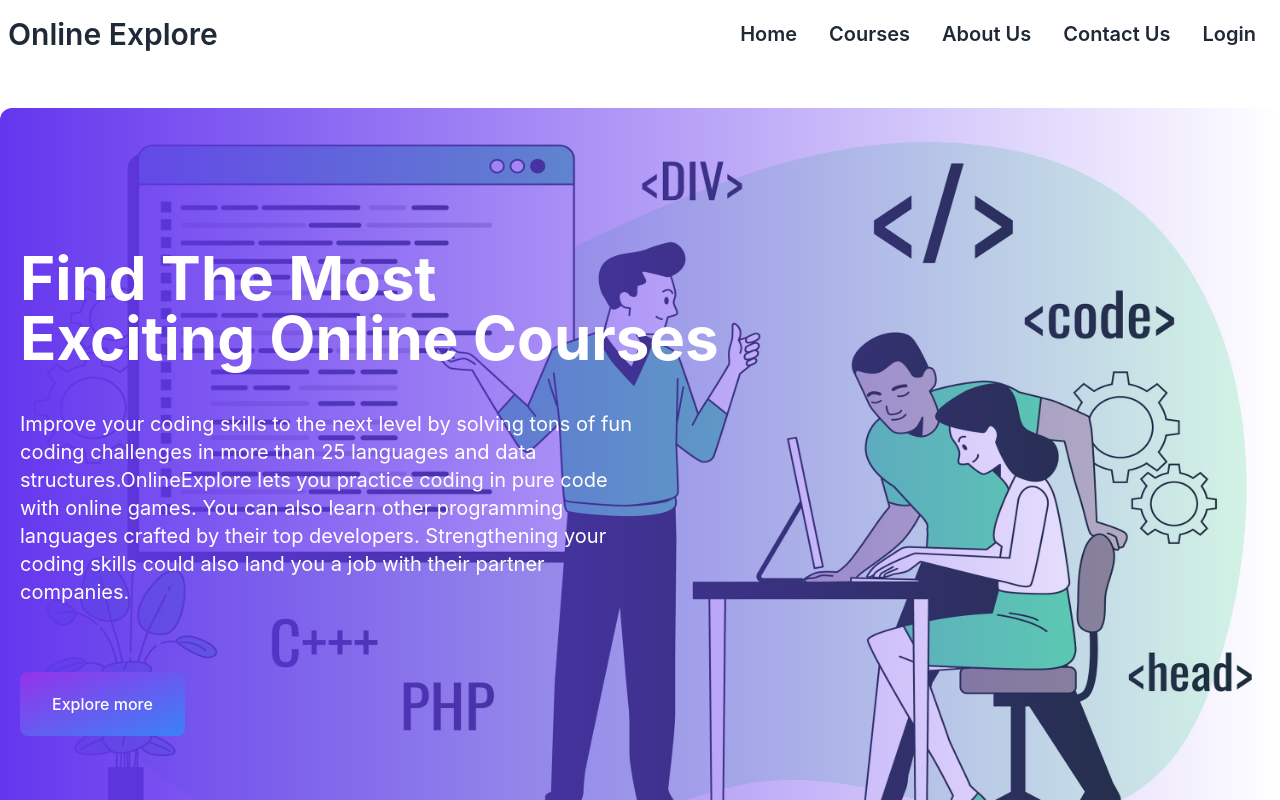
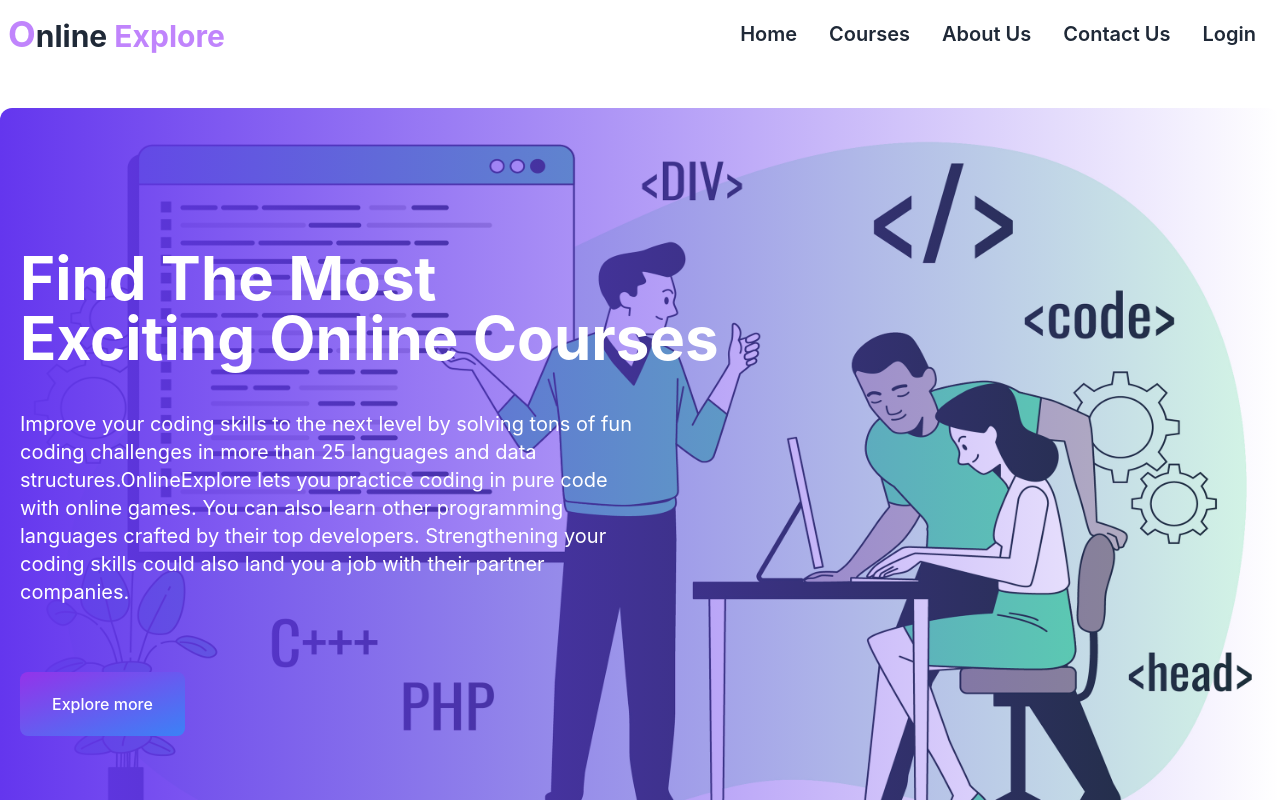
Before and after one commit to ibrahimsarder96/education-center, a React (Create React App) app: page / in a window 1280 px wide. Shown: the top 800 px of the page. Built offline with nearby package versions, Linux system fonts and the light colour scheme; no server answers.

Commit message:
navbar logo

```diff
--- a/src/Pages/Shared/Navbar/Navbar.js
+++ b/src/Pages/Shared/Navbar/Navbar.js
@@ -20,7 +20,7 @@ const Navbar = () => {
           {menuItem}
         </ul>
       </div>
-      <Link to='/' className="text-3xl font-semibold">Online Explore</Link>
+      <Link to='/' className="text-3xl font-bold"><span className='text-purple-400 text-4xl'> O</span>nline <span className='text-purple-400'> Explore</span></Link>
     </div>
     <div className=" hidden lg:flex ">
     <ul className="menu menu-horizontal font-semibold p-0  ml-48">
```
